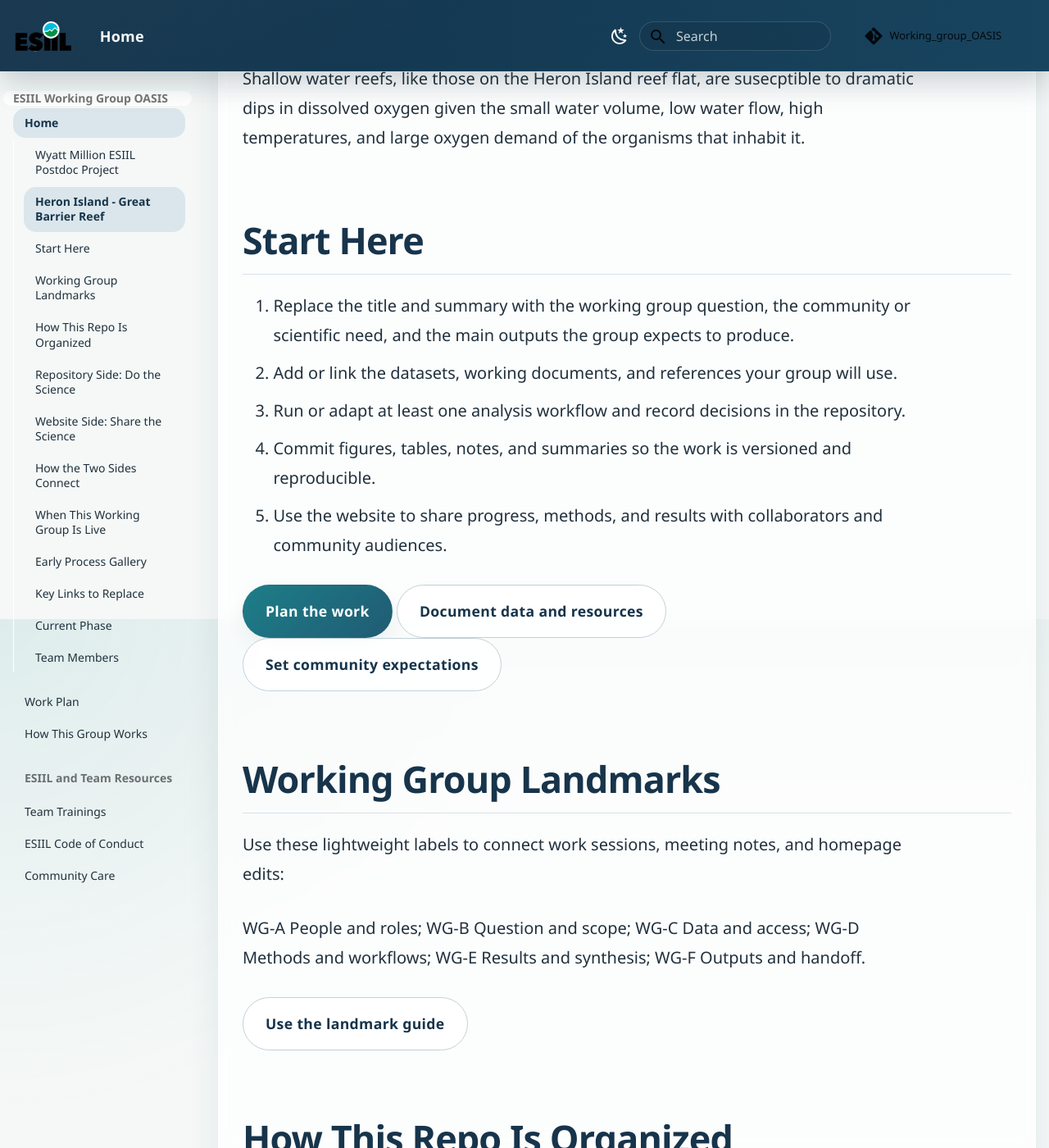
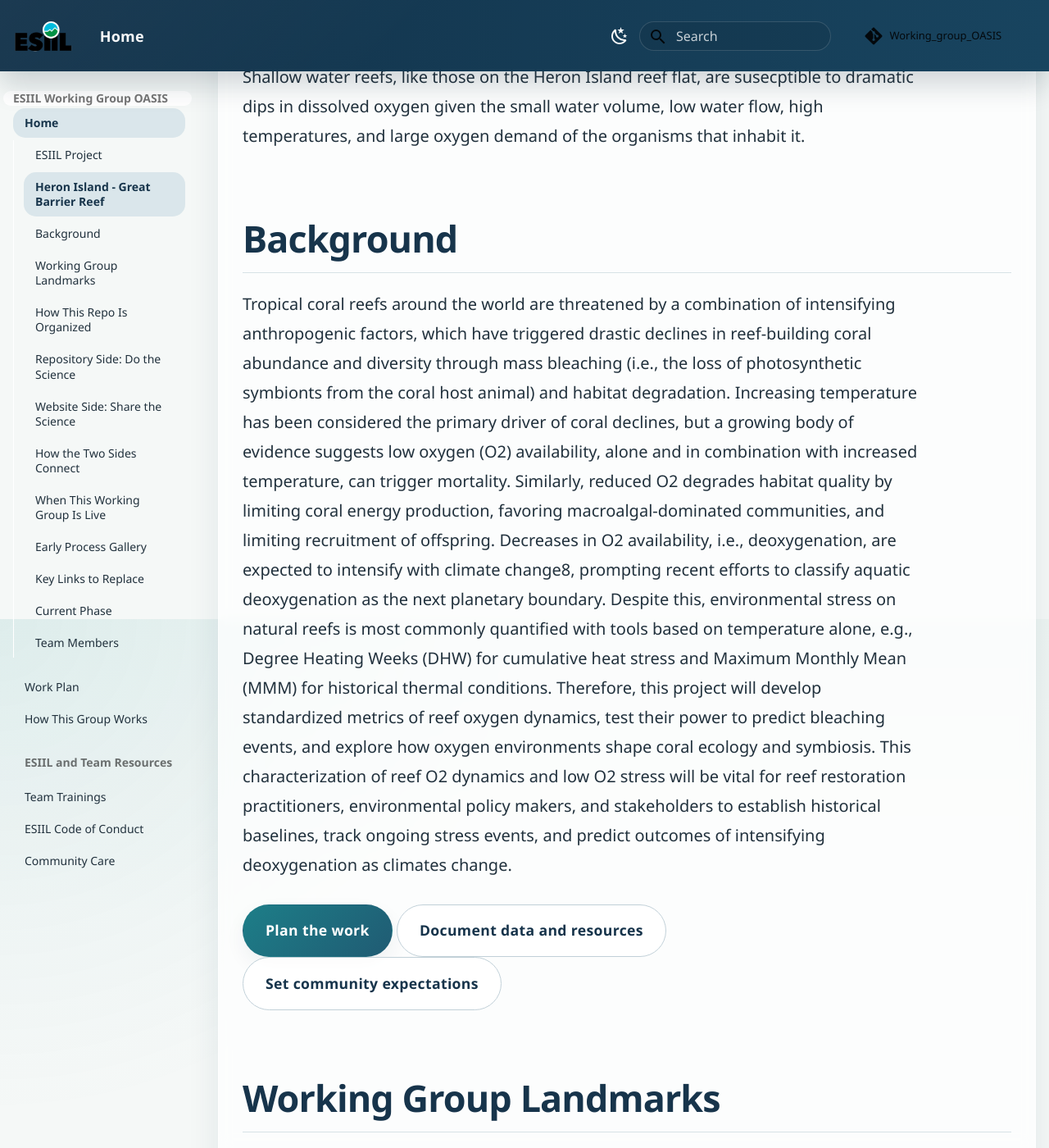
Before and after one commit to CU-ESIIL/Wyatt_ESIIL_proj, an MkDocs documentation site: the page built from docs/index.md, in a window 1280 px wide and 1400 px high, scrolled down 2045 px. Shown: the whole window at 82% size. Built offline with MkDocs 1.6.1 and Material for MkDocs 9.7.7, drawn with Linux system fonts in a browser that asks for light colours; comment, search, counter and statistics services are not loaded; some of the changed text lies outside the part shown.

Commit message:
Update index.md

```diff
--- a/docs/index.md
+++ b/docs/index.md
@@ -1,15 +1,14 @@
-# Home
-This is a template.
-## Wyatt Million ESIIL Postdoc Project
+# Wyatt Million | ESIIL Postdoctoral Researcher
 
+##  ESIIL Project
 Leveraging dissolved oxygen in coral ecology
 
 This project's objectives are to synthesize disparate in situ dissolved oxygen datasets with historical coral bleaching, reef health, and species distributions datasets to identify features of reef oxygen dynmaics that can help predict species occurances and bleaching events on tropical coral reefs.
 
-As the working group progresses, the repository becomes the reproducible record of the science, and the website becomes the public report.
+[Scripts](https://github.com/CU-ESIIL/Working_group_OASIS/edit/main/scripts){ .md-button .md-button--secondary }
+[Data](https://github.com/CU-ESIIL/Wyatt_ESIIL_proj/tree/main/Data){ .md-button }
 
-[Scripts](https://github.com/CU-ESIIL/Working_group_OASIS/edit/main/docs/index.md){ .md-button .md-button--secondary }
-[Data](https://github.com/CU-ESIIL/Working_group_OASIS){ .md-button }
+[Publications](https://scholar.google.com.au/citations?user=bo0xOwQAAAAJ&hl=en&oi=ao){ .md-button .md-button--secondary }
 
 ![Heron Island Reef Flat](assets/images/nice_coral_photo.jpg)
 
@@ -19,13 +18,9 @@ As the working group progresses, the repository becomes the reproducible record
 
 Dissolved oxygen concentration on coral reefs is dependent on biological and physical components resulting in high variability throughout days, seasons, and decades. Shallow water reefs, like those on the Heron Island reef flat, are susecptible to dramatic dips in dissolved oxygen given the small water volume, low water flow, high temperatures, and large oxygen demand of the organisms that inhabit it.
 
-## Start Here
-
-1. Replace the title and summary with the working group question, the community or scientific need, and the main outputs the group expects to produce.
-2. Add or link the datasets, working documents, and references your group will use.
-3. Run or adapt at least one analysis workflow and record decisions in the repository.
-4. Commit figures, tables, notes, and summaries so the work is versioned and reproducible.
-5. Use the website to share progress, methods, and results with collaborators and community audiences.
+## Background
+Tropical coral reefs around the world are threatened by a combination of intensifying anthropogenic factors, which have triggered drastic declines in reef-building coral abundance and diversity through mass bleaching (i.e., the loss of photosynthetic symbionts from the coral host animal) and habitat degradation. Increasing temperature has been considered the primary driver of coral declines, but a growing body of evidence suggests low oxygen (O2) availability, alone and in combination with increased temperature, can trigger mortality. Similarly, reduced O2 degrades habitat quality by limiting coral energy production, favoring macroalgal-dominated communities, and limiting recruitment of offspring.
+Decreases in O2 availability, i.e., deoxygenation, are expected to intensify with climate change8, prompting recent efforts to classify aquatic deoxygenation as the next planetary boundary. Despite this, environmental stress on natural reefs is most commonly quantified with tools based on temperature alone, e.g., Degree Heating Weeks (DHW) for cumulative heat stress and Maximum Monthly Mean (MMM) for historical thermal conditions. Therefore, this project will develop standardized metrics of reef oxygen dynamics, test their power to predict bleaching events, and explore how oxygen environments shape coral ecology and symbiosis. This characterization of reef O2 dynamics and low O2 stress will be vital for reef restoration practitioners, environmental policy makers, and stakeholders to establish historical baselines, track ongoing stress events, and predict outcomes of intensifying deoxygenation as climates change.
 
 [Plan the work](work-plan.md){ .md-button }
 [Document data and resources](how-this-group-works.md#data){ .md-button .md-button--secondary }
```
